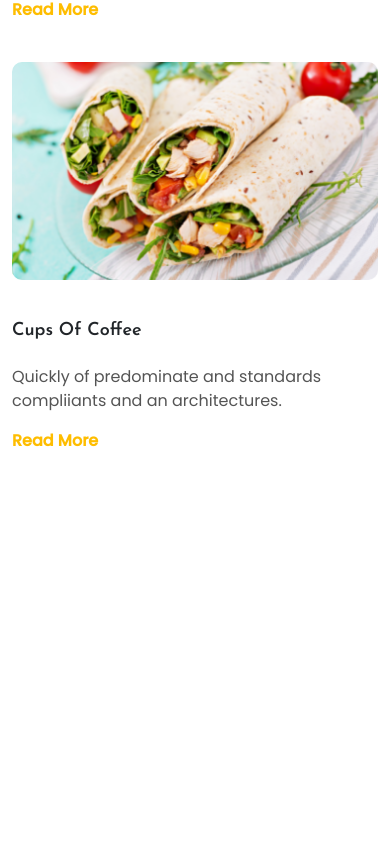
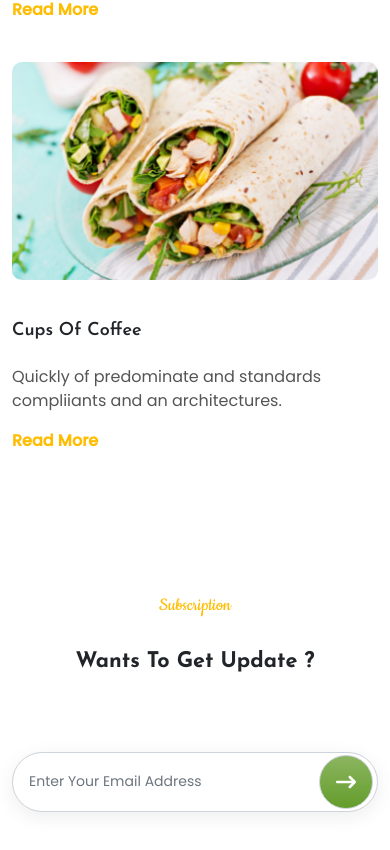
Before and after one commit to ayah1996/figo-landing-app, a React (Create React App) app: page / in a window 390 px wide. Shown: the part 6993-7843 px from the top of the page. Before the commit the page ends 7586 px from the top, so only its background shows below. Built offline with nearby package versions, Linux system fonts and the light colour scheme.

Commit message:
fix subscription responsive

```diff
--- a/src/App.js
+++ b/src/App.js
@@ -18,8 +18,8 @@ function App() {
       <HistorySection />
       <TestimonialsSection />
       <NewsSection />
+      <SubscribeSection />
       {/*
-      <SubscribeSection />
       <Footer /> */}
     </>
   );
--- a/src/Components/SubscribeSection/Subscribe.scss
+++ b/src/Components/SubscribeSection/Subscribe.scss
@@ -5,10 +5,16 @@
 
     .subscribe-input {
         height: 60px;
-        // border-bottom-left-radius: 35px !important;
-        // border-top-left-radius: 35px !important;
         border-radius: 35px !important;
         box-shadow: 0px 5px 20px rgba(0, 0, 0, 0.07);
+
+        @include media-breakpoint-down(xl) {
+            font-size: 16px !important;
+        }
+
+        @include media-breakpoint-down(sm) {
+            font-size: 14px !important;
+        }
     }
 
     .input-group-text {
--- a/src/Styles/App.scss
+++ b/src/Styles/App.scss
@@ -25,8 +25,8 @@ body {
     @include font-size(1.125em);
 
     @include media-breakpoint-down(xxl) {
-        font-size: 16px;
-    }
+     font-size: 16px;
+ }
 }
 
 .bold {
```
